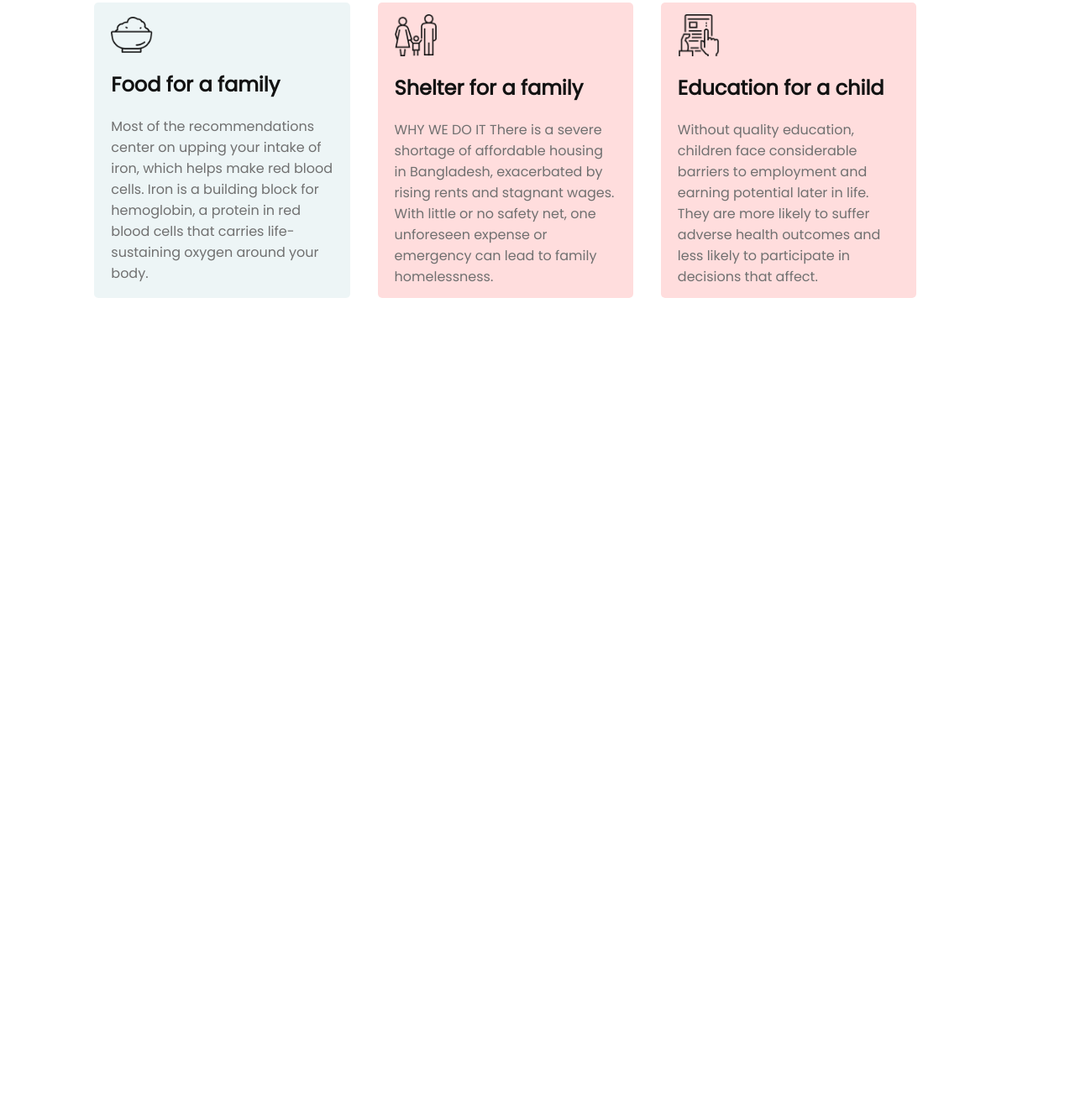
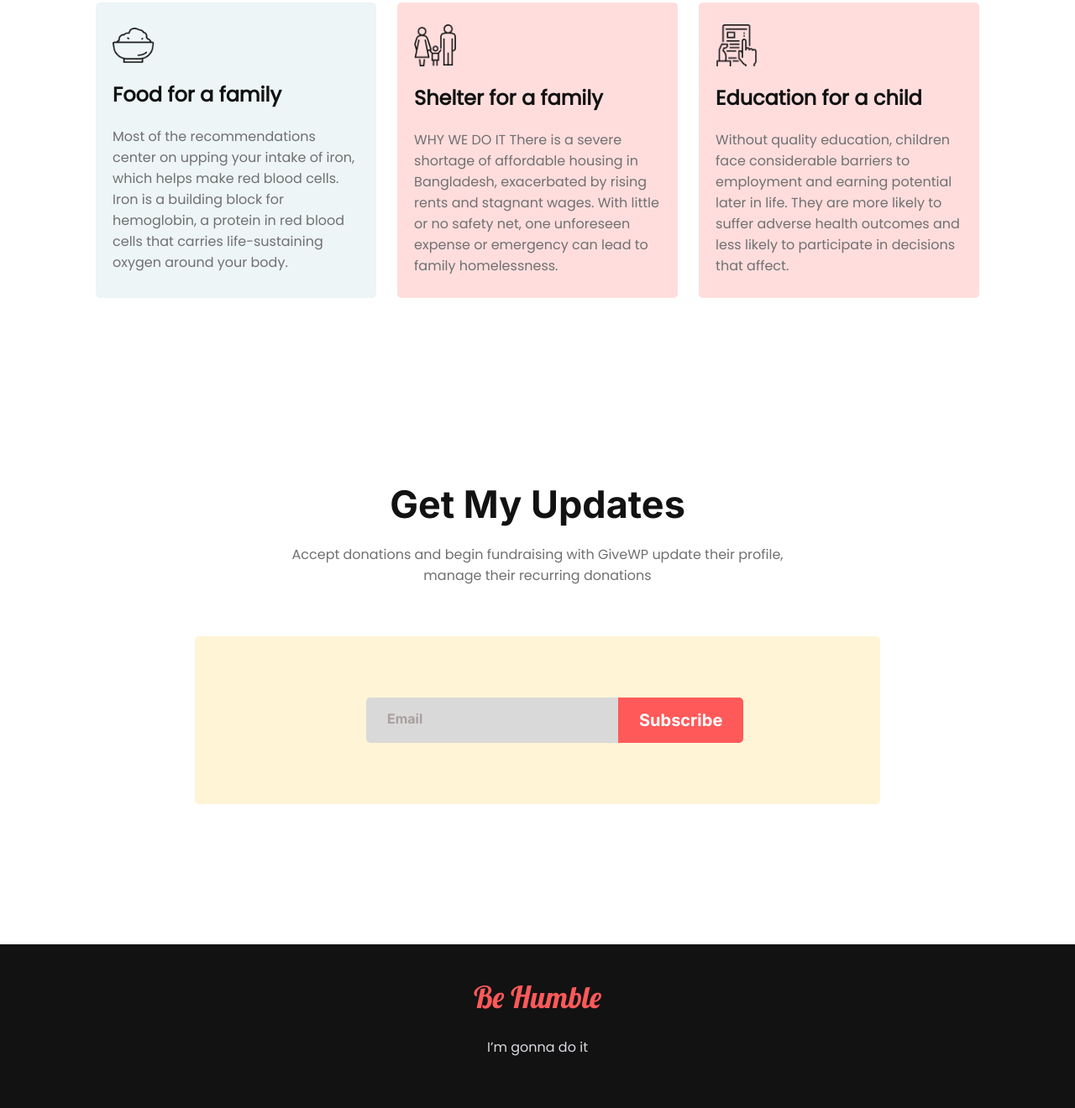
Before and after one commit to sultannadim/DonateToday, a plain HTML site: page index.html in a window 1280 px wide. Shown: the part 1772-3092 px from the top of the page at 84% size. Before the commit the page ends 2177 px from the top, so only its background shows below. Drawn offline with Linux system fonts and the light colour scheme.

Commit message:
complete

```diff
--- a/index.html
+++ b/index.html
@@ -128,5 +128,36 @@
       </div>
     </section>
     <!-- donate plan part end -->
+    <!-- updates part start -->
+    <section class="updates">
+      <div class="container">
+        <div class="row">
+          <div class="updates-content common-box">
+            <h2 class="text-center">Get My Updates</h2>
+            <p class="text-center">
+              Accept donations and begin fundraising with GiveWP update their
+              profile,<br />
+              manage their recurring donations
+            </p>
+            <div class="subscribe-box">
+              <form class="subscribe-form">
+                <input type="email" placeholder="Email" />
+                <button class="btn btn-subscribe" type="submit">
+                  Subscribe
+                </button>
+              </form>
+            </div>
+          </div>
+        </div>
+      </div>
+    </section>
+    <!-- updates part end -->
+
+    <!--  footer part start -->
+    <footer class="footer text-center">
+      <h1>Be Humble</h1>
+      <p>I’m gonna do it</p>
+    </footer>
+    <!-- footer part end -->
   </body>
 </html>
--- a/style.css
+++ b/style.css
@@ -31,8 +31,8 @@ p {
   display: flex;
 }
 .one-third-width {
-  width: 31%;
-  padding: 0 1.5%;
+  width: 32%;
+  padding: 0 0.66%;
   box-sizing: border-box;
 }
 .text-center {
@@ -112,7 +112,7 @@ p {
   outline: none;
   border-bottom: 1px solid #dadada;
 }
-::placeholder {
+.donate_input input::placeholder {
   font-family: "Poppins", sans-serif;
   font-size: 18px;
   font-weight: 400;
@@ -136,6 +136,7 @@ p {
 .donate-plan-box {
   margin-top: 50px;
   display: flex;
+  justify-content: space-evenly;
 }
 .card-content {
   box-sizing: border-box;
@@ -163,3 +164,67 @@ p {
   margin: 0;
 }
 /* donate plane part end */
+
+/* updates part start */
+.updates-content {
+  min-height: 90vh;
+}
+.subscribe-box {
+  margin-top: 40px;
+  width: 100%;
+  min-height: 200px;
+  display: flex;
+  justify-content: center;
+  align-items: center;
+  background-color: #fff4d6;
+  border-radius: 5px;
+}
+.subscribe-form {
+  margin: 0 auto;
+  width: 50%;
+  padding: 0;
+  position: relative;
+}
+.subscribe-form input {
+  border: none;
+  outline: none;
+  padding: 15px 25px;
+  height: 54px;
+  box-sizing: border-box;
+  width: 300px;
+  background-color: #d9d9d9;
+  border-radius: 5px;
+  border-top-right-radius: 0;
+  border-bottom-right-radius: 0;
+}
+.subscribe-form input::placeholder {
+  font-family: "Inter", sans-serif;
+  font-size: 16px;
+  font-weight: 700;
+  color: #aa9f9f;
+}
+.btn-subscribe {
+  border: none;
+  border-top-left-radius: 0;
+  border-bottom-left-radius: 0;
+  position: absolute;
+  cursor: pointer;
+}
+/* updates part end */
+
+/* footer part start */
+.footer {
+  padding: 40px 0;
+  background-color: #121212;
+}
+.footer h1 {
+  margin-bottom: 25px;
+  font-family: "Lobster", cursive;
+  font-size: 36px;
+  font-weight: 400;
+  color: #ff5959;
+}
+.footer p {
+  color: #d9dbe1;
+}
+/* footer part end */
```
Also changed, not shown: doc.txt (deleted).
